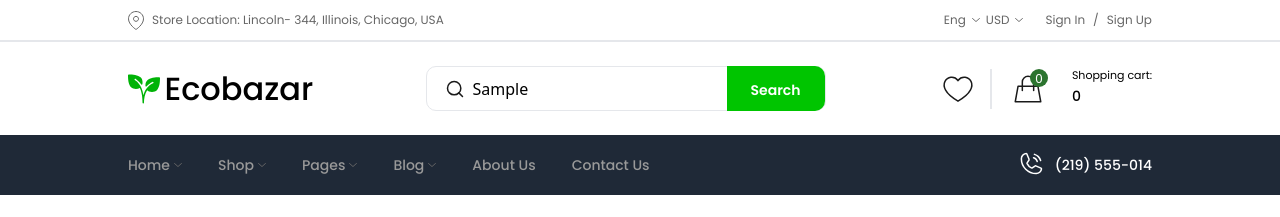
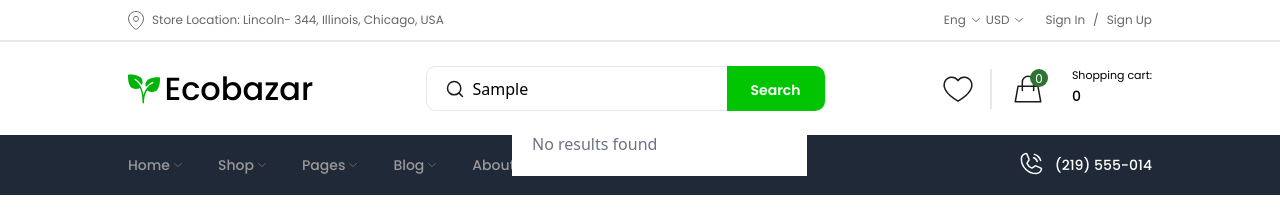
Before and after one commit to AliaksandrKolokolchikov/pet-project, a React (Vite) app: page / in a window 1280 px wide. Both pictures are taken after typing "Sample" into the empty fields and a click on the button "Search". Shown: the top 217 px of the page. Built offline with nearby package versions, Linux system fonts and the light colour scheme; grey boxes are pictures that could not be loaded.

Commit message:
fix: some problems in components

```diff
--- a/src/components/Header/HeaderSearch.tsx
+++ b/src/components/Header/HeaderSearch.tsx
@@ -1,5 +1,6 @@
 import { useSelector } from 'react-redux';
 import { Link, useNavigate } from 'react-router-dom';
+import { useState } from 'react';
 
 import Logo from '../../assets/Header/Logo.svg';
 import Search from '../../assets/Header/Search.svg';
@@ -8,7 +9,6 @@ import { HeaderIcon } from '../Icons/Header/HeaderIcon.tsx';
 import { HeartIcon } from '../Icons/Header/HeartIcon.tsx';
 import { useOutsideClickListener } from '../../hooks';
 import { PopUp } from './PopUp.tsx';
-import { useState } from 'react';
 import { AllCategoriesCard } from '../../constants/CARD_LIST.ts';
 
 export const HeaderSearch = () => {
@@ -39,7 +39,9 @@ export const HeaderSearch = () => {
               placeholder="Search"
               autoComplete="off"
               value={search}
-              onChange={(event) => setSearch(event.target.value)}
+              onChange={(event) => {
+                setSearch(event.target.value);
+              }}
             />
           </div>
           <div className="relative ">
@@ -50,8 +52,11 @@ export const HeaderSearch = () => {
             </button>
           </div>
           {search && (
-            <div className="absolute top-[7rem] w-[300px] bg-white">
+            <div className="absolute top-[7rem] left-[32rem] w-[295px] bg-white">
               {AllCategoriesCard.filter((product) =>
+                product.title.includes(search),
+              ).length > 0 ? (
+                AllCategoriesCard.filter((product) =>
                   product.title.includes(search),
                 ).map((product, index) => (
                   <div
@@ -59,7 +64,7 @@ export const HeaderSearch = () => {
                     key={product.title + index}
                     onClick={() => navigate('/all-categories')}
                   >
-                  <div className="flex items-center ">
+                    <div className="flex items-center">
                       <img
                         className="min-w-[100px] min-h-[100px] mr-2"
                         src={product.image}
@@ -73,7 +78,10 @@ export const HeaderSearch = () => {
                       </div>
                     </div>
                   </div>
-              ))}
+                ))
+              ) : (
+                <div className="p-5 text-gray-500">No results found</div>
+              )}
             </div>
           )}
         </div>
```
Lines whose indentation alone changed are shown as unchanged.
